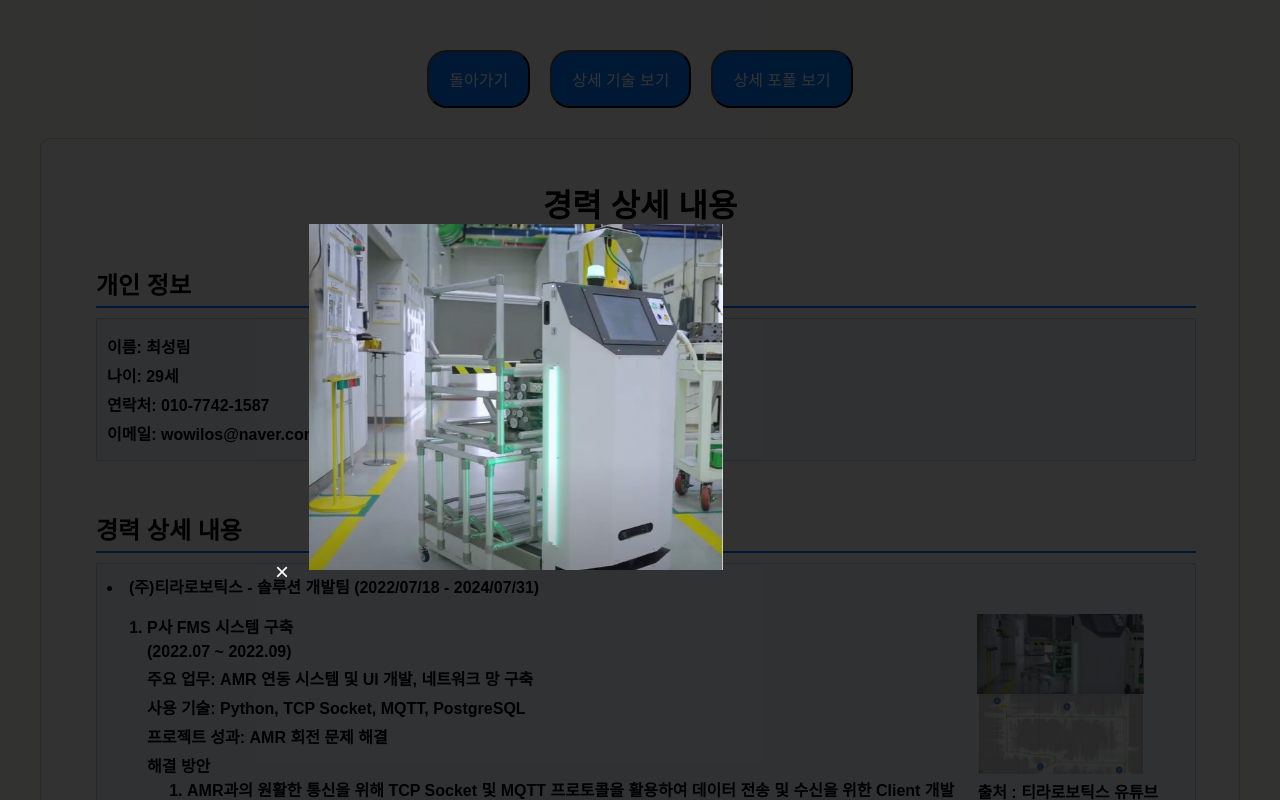
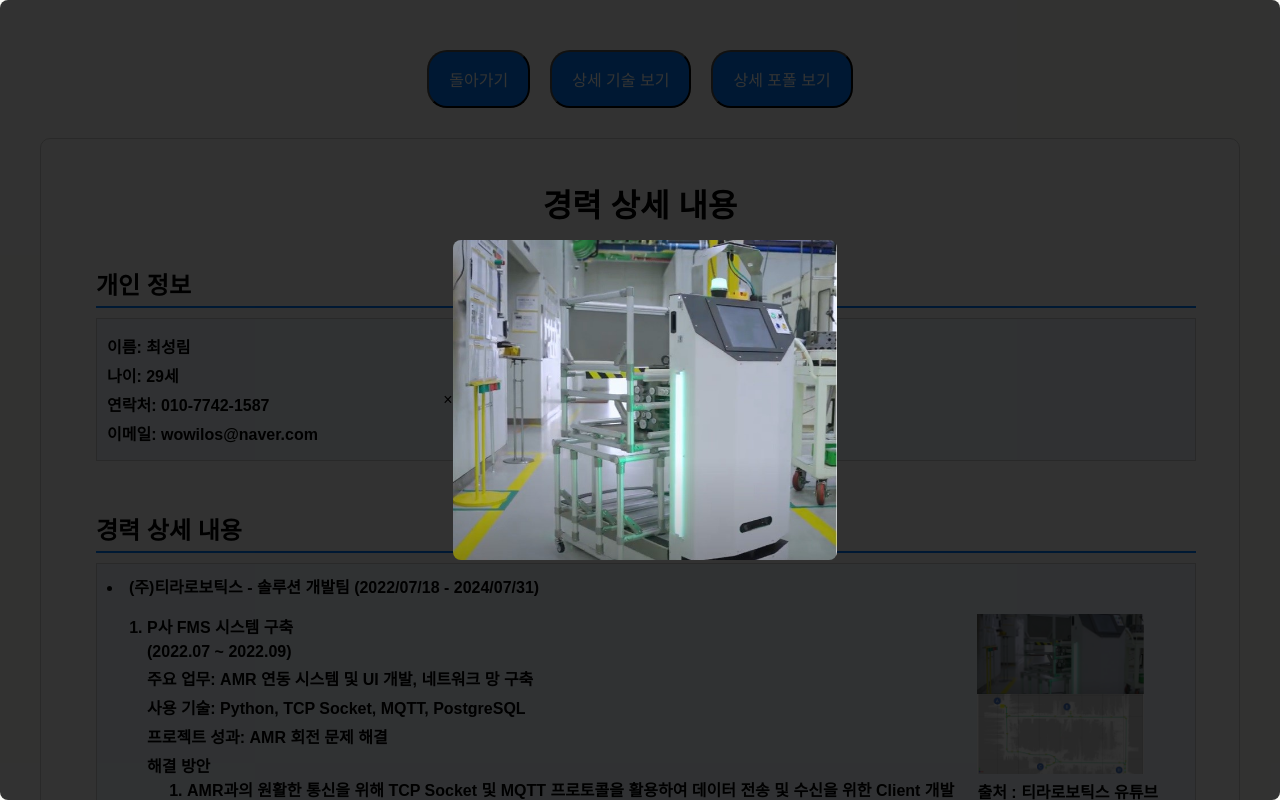
Before and after one commit to Choisungrim/choisungrim.io, a React (Create React App) app: page /choisungrim.io/resumeCareer in a window 1280 px wide. Both pictures are taken after a click on the picture 1060 px from the left and 654 px from the top of the page. Shown: the top 800 px of the page. Built offline with nearby package versions, Linux system fonts and the light colour scheme.

Commit message:
update image detail comment

```diff
--- a/src/css/resumeCareer.css
+++ b/src/css/resumeCareer.css
@@ -109,29 +109,43 @@
     background-color: rgba(0, 0, 0, 0.8); /* 반투명 배경 */
     justify-content: center; /* 수평 중앙 정렬 */
     align-items: center; /* 수직 중앙 정렬 */
+    aspect-ratio:  1 / 0.7;
+    border-radius:  8px;
+    cursor: pointer;
 }
 
-.modal-content {
-    position: relative; /* 상대 위치 */
-    max-width: 90%; /* 최대 너비 90% */
-    max-height: 90%; /* 최대 높이 90% */
+.modal .imagebox{
+    width: 30vw;
+    height: 50vh;
+    border-radius: inherit;
+    display: flex;
+    justify-content: center;
+    align-items: center
+}
+
+.imagebox:hover{
+   filter: grayscale(1) brightness(0.4);
 }
 
 .modal-image {
-    max-width: 100%; /* 최대 너비 100% */
-    max-height: 100%; /* 최대 높이 100% */
+    max-width: 100%;
+    max-height: 100%;
+    object-fit: cover;
+    object-position: 50% 50%;
+    border-radius: 8px;
+    transition: 0.5s ease-in-out;
+
 }
 
-.close {
-    position: relative; /* 절대 위치 */
-    top: 10px; /* 위쪽 여백 */
-    right: 20px; /* 오른쪽 여백 */
-    color: white; /* 글자 색상 */
-    font-size: 24px; /* 글자 크기 */
-    cursor: pointer; /* 클릭할 수 있음을 나타내는 커서 */
+.content {
+    font-size: 14px; /* 설명 텍스트 크기 */
+    position: absolute;
+    color: #fff; /* 텍스트 색상 */
+    background-color: rgba(0, 0, 0, 0.7); /* 반투명 배경 */
+    border-radius: 4px; /* 둥근 모서리 */
+    padding: 10px; /* 패딩 */
+    text-align: center; /* 텍스트 중앙 정렬 */
+    /* top: 50%;
+    left: 50%;
+    transform: translate(-50%, -50%); */
 }
-
-.modal-image {
-    max-width: 60%; /* 최대 너비 90% */
-    max-height: 60%; /* 최대 높이 90% */
-}
--- a/src/resumeCareer.js
+++ b/src/resumeCareer.js
@@ -19,25 +19,119 @@ const ResumeCareer = () => {
     const navigate = useNavigate();
     const [isModalOpen, setIsModalOpen] = useState(false);
     const [selectedImage, setSelectedImage] = useState('');
+    const [imageDescription, setImageDescription] = useState('');
+
+    const imagesWithDescriptions = {
+        ParkerImage: {
+            description: "P사 FMS 시스템 구축: AMR 제어 솔루션 개발\n " +
+            "사용 기술: Python, TCP Socket, MQTT, PostgreSQL.\n"+
+            "성과: AMR 통신 최적화 및 실시간 모니터링 개선,\n"+
+            "회전 오류 발생률 30% 감소.",
+            src: ParkerImage,
+        },
+        ParkerLayoutImage: {
+            description: "경로 모니터링 UI 개발",
+            src: ParkerLayoutImage,
+        },
+        AmoreImage: {
+            description: "UR, Conveyor등 이기종 제어 개발",
+            src: AmoreImage,
+        },
+        AmoreFms: {
+            description: "A사 FMS 시스템 구축: PLC신호 제어 솔루션 개발\n"
+            +"사용 기술: Python, OPC_UA(Milo), MQTT, PostgreSQL \n"
+            +"성과: 로봇 별 작업 최적화 및 충전 기준 정의 설계 및 구현 \n"
+            +"구간 별 병목현상 제어 최적화",
+            src: AmoreFms,
+        },
+        Samjin: {
+            description: "G사 POC: 물류 창고 키팅 솔루션 개발 \n"
+            +"사용 기술: SpringBoot, Java, Oracle, RabbitMQ, MQTT, Python, PostgreSQL \n"
+            +"성과: 로봇을 이용한 물류 키팅 가능성 제시 \n"
+            +"보충, 키팅, 검수 등의 프로세스를 로봇을 통해 자동화",
+            src: Samjin,
+        },
+        FmsMain: {
+            description: "FMS Version Upgrade \n"
+            +"사용 기술: Spring FrameWork, Java, MariaDB, RabbitMQ, MQTT, Camunda\n"
+            +"성과: UI/UX개선 및 인터페이스 설계 및 구현,\n"
+            +"사용자가 비 코딩을 통해 업무 프로세스를 구현하여 사용할 수 있도록\n"
+            +"ProcessAPI를 설계 및 구현",
+            src: FmsMain,
+        },
+        Camunda: {
+            description: "Business Process Modeling Notation을 통해\n"
+            +"사용자가 설계하여 코드를 추가할 필요 없이 시스템에 동작하는\n"
+            +"API를 연결하여 이를 통해, 반송 및 충전등의 시나리오를 수행, \n"
+            +"유지보수 및 변경사항에 대해 유동적인 대처 가능",
+            src: Camunda,
+        },
+        Thermofisher: {
+            description: "T사 FMS 시스템 구축: 트래픽 관리, 제어 시스템 개발 및 리포트 고도화\n"
+            +"사용 기술: Spring FrameWork, Java, MariaDB, RabbitMQ, MQTT, Camunda, OPC_UA\n"
+            +"성과: PLC 제어를 통한 Speed Door 제어 안정성 확보\n"
+            +"현장상황에 맞게 프로세스를 설계 및 구현 회수 시나리오, 진행 중 대기 시나리오 구현,\n"
+            +"리포트 고도화 및 반송에 대한 구간별 상세 리포트 구현",
+            src: Thermofisher,
+        },
+        Shinsung: {
+            description: "신성 이미지 설명",
+            src: Shinsung,
+        },
+        Cjproject: {
+            description: "CJ 프로젝트 이미지 설명",
+            src: Cjproject,
+        },
+        Disher: {
+            description: "디셔 이미지 설명",
+            src: Disher,
+        },
+        Hyundai: {
+            description: "현대 이미지 설명",
+            src: Hyundai,
+        },
+        Minefluencer: {
+            description: "마인플루언서 이미지 설명",
+            src: Minefluencer,
+        },
+    };
+
 
     useEffect(() => {
         document.title = 'portfolio'; // 문서 제목 설정
         window.scrollTo(0, 0); // 페이지가 로드될 때 스크롤을 맨 위로 이동
     }, []);
 
+    const handleMouseEnter = (image) => {
+        for (const key in imagesWithDescriptions) {
+            if (imagesWithDescriptions[key].src === image) {
+                setImageDescription(imagesWithDescriptions[key].description);
+                break;
+            }
+        }
+    };
+
+    const handleMouseLeave = () => {
+        setImageDescription();
+    };
+
     const handleNavigate = (path) => {
         navigate(path);
     };
 
     const openModal = (imageSrc) => {
-        setSelectedImage(imageSrc);
+        const selectedImage = imagesWithDescriptions[imageSrc];
         setIsModalOpen(true);
+        setSelectedImage(selectedImage.src);
     };
 
     const closeModal = () => {
         setIsModalOpen(false);
         setSelectedImage('');
+        setImageDescription();
     };
+
+
 
     return (
         <div style={{ padding: '20px' }}>
@@ -82,8 +176,8 @@ const ResumeCareer = () => {
                                 </li>
                                 </div>
                                 <div className="image-container">
-                                    <img src={ParkerImage} alt="parker" className="inline-image" onClick={() => openModal(ParkerImage)} />
-                                    <img src={ParkerLayoutImage} alt="parker_layout" className="inline-image" onClick={() => openModal(ParkerLayoutImage)} />
+                                    <img src={ParkerImage} alt="parker" className="inline-image" onClick={() => openModal('ParkerImage')} />
+                                    <img src={ParkerLayoutImage} alt="parker_layout" className="inline-image" onClick={() => openModal('ParkerLayoutImage')} />
                                     <p>출처 : 티라로보틱스 유튜브 </p>
                                 </div>
                             </li>
@@ -94,7 +188,7 @@ const ResumeCareer = () => {
                                         <strong>A사 FMS 시스템 리빌딩</strong> (2022.08 ~ 2022.10)
                                         <p>주요 업무: PLC 신호 통신 및 트래픽 제어 구축</p>
                                         <p>사용 기술: Python, PLC, MQTT, PostgreSQL</p>
-                                        <p>프로젝트 성과: 트래픽 제어 효율성 향상</p>
+                                        <p>프로젝트 성과: 구간 별 병목현상 제어 최적화를 통한 트래픽 제어 효율성 향상</p>
                                         <strong>해결 방안</strong>
                                         <ol>
                                             <li>PLC 신호 통신을 최적화하여 작업의 효율성을 높임</li>
@@ -104,8 +198,8 @@ const ResumeCareer = () => {
                                     </li>
                                 </div>
                                 <div className="image-container">
-                                    <img src={AmoreImage} alt="amore" className="inline-image" onClick={() => openModal(AmoreImage)} />
-                                    <img src={AmoreFms} alt="amore_fms" className="inline-image" onClick={() => openModal(AmoreFms)} />
+                                    <img src={AmoreFms} alt="amore_fms" className="inline-image" onClick={() => openModal('AmoreFms')} />
+                                    <img src={AmoreImage} alt="amore" className="inline-image" onClick={() => openModal('AmoreImage')} />
                                     <p>출처 : 티라로보틱스 유튜브 </p>
                                 </div>
                             </li>
@@ -125,7 +219,7 @@ const ResumeCareer = () => {
                                     </li>
                                 </div>
                                 <div className="image-container">
-                                    <img src={Samjin} alt="Samjin" className="inline-image_one" onClick={() => openModal(Samjin)} />
+                                    <img src={Samjin} alt="Samjin" className="inline-image_one" onClick={() => openModal('Samjin')} />
                                     <p>출처 : 다음 MBN </p>
                                 </div>
                             </li>
@@ -147,8 +241,8 @@ const ResumeCareer = () => {
                                     </li>
                                 </div>
                                 <div className="image-container">
-                                    <img src={FmsMain} alt="fmsMain" className="inline-image" onClick={() => openModal(FmsMain)} />
-                                    <img src={Camunda} alt="camunda" className="inline-image" onClick={() => openModal(Camunda)} />
+                                    <img src={FmsMain} alt="fmsMain" className="inline-image" onClick={() => openModal('FmsMain')} />
+                                    <img src={Camunda} alt="camunda" className="inline-image" onClick={() => openModal('Camunda')} />
                                     <p>출처 : 로봇 자동화 협력 플랫폼, Camunda 공식 홈페이지 </p>
                                 </div>
                             </li>
@@ -169,7 +263,7 @@ const ResumeCareer = () => {
                                     </li>
                                 </div>
                                 <div className="image-container">
-                                    <img src={Thermofisher} alt="Thermofisher" className="inline-image_one" onClick={() => openModal(Thermofisher)} />
+                                    <img src={Thermofisher} alt="Thermofisher" className="inline-image_one" onClick={() => openModal('Thermofisher')} />
                                     <p>출처 : 에이빙 뉴스 </p>
                                 </div>
                             </li>
@@ -190,7 +284,7 @@ const ResumeCareer = () => {
                                     </li>
                                 </div>
                                 <div className="image-container">
-                                    <img src={Shinsung} alt="Shinsung" className="inline-image_one" onClick={() => openModal(Shinsung)} />
+                                    <img src={Shinsung} alt="Shinsung" className="inline-image_one" onClick={() => openModal('Shinsung')} />
                                     <p>출처 : </p>
                                 </div>
                             </li>
@@ -210,7 +304,7 @@ const ResumeCareer = () => {
                                     </li>
                                 </div>
                                 <div className="image-container">
-                                    <img src={Cjproject} alt="Cjproject" className="inline-image_one" onClick={() => openModal(Cjproject)} />
+                                    <img src={Cjproject} alt="Cjproject" className="inline-image_one" onClick={() => openModal('Cjproject')} />
                                     <p>출처 : Thirarobotics Linked in  </p>
                                 </div>
                             </li>
@@ -231,7 +325,7 @@ const ResumeCareer = () => {
                                     </li>
                                 </div>
                                 <div className="image-container">
-                                    <img src={Disher} alt="Disher" className="inline-image_one" onClick={() => openModal(Disher)} />
+                                    <img src={Disher} alt="Disher" className="inline-image_one" onClick={() => openModal('Disher')} />
                                     <p>출처 : Disher Linked in  </p>
                                 </div>
                             </li>
@@ -251,7 +345,7 @@ const ResumeCareer = () => {
                                     </li>
                                 </div>
                                 <div className="image-container">
-                                    <img src={Hyundai} alt="Hyundai" className="inline-image_one" onClick={() => openModal(Hyundai)} />
+                                    <img src={Hyundai} alt="Hyundai" className="inline-image_one" onClick={() => openModal('Hyundai')} />
                                     <p>출처 : TheGuru Global뉴스 </p>
                                 </div>
                             </li>
@@ -275,7 +369,7 @@ const ResumeCareer = () => {
                                         </ol>
                                     </div>
                                     <div className="image-container">
-                                        <img src={Minefluencer} alt="Minefluencer" className="inline-image_one" onClick={() => openModal(Minefluencer)} />
+                                        <img src={Minefluencer} alt="Minefluencer" className="inline-image_one" onClick={() => openModal('Minefluencer')} />
                                         <p>출처 : </p>
                                     </div>
                                 </li>
@@ -328,12 +422,26 @@ const ResumeCareer = () => {
             </div>
             {/* 모달 */}
             {isModalOpen && (
-                <div className="modal" onClick={closeModal}>
-                    <div className="modal-content" onClick={(e) => e.stopPropagation()}>
-                        <span className="close" onClick={closeModal}>&times;</span>
-                        <img src={selectedImage} alt="Selected" className="modal-image" />
+            <div className="modal" onClick={closeModal}>
+                <div className="imagebox"
+                        onClick={closeModal}
+                        onMouseEnter={() => handleMouseEnter(selectedImage)}
+                        onMouseLeave={handleMouseLeave}>
+                    <div className="close" onClick={closeModal}>&times;</div>
+                    <img
+                        src={selectedImage}
+                        alt="Selected"
+                        className="modal-image"
+
+                    />
+                    {imageDescription && (<div className="content"
+                        onMouseEnter={() => handleMouseEnter(selectedImage)}
+                        style={{ whiteSpace: 'pre-line' }}>
+                        {imageDescription}
                     </div>
+                    )}
                 </div>
+            </div>
             )}
             <div className='button-container_resume'>
                 <button className='chatbot-button_resume' onClick={() => handleNavigate('/')}>돌아가기</button>
```
